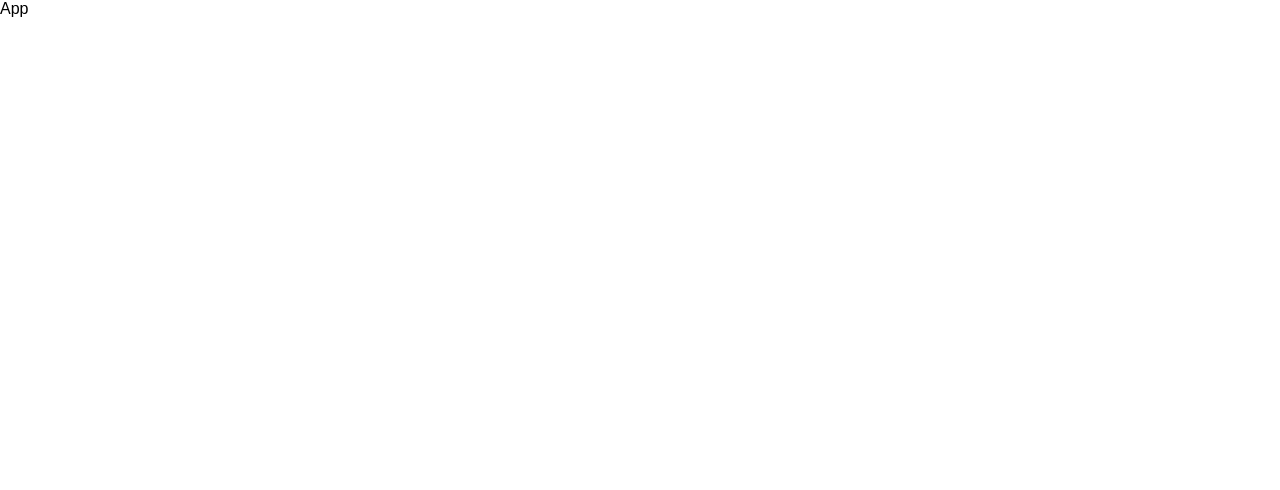
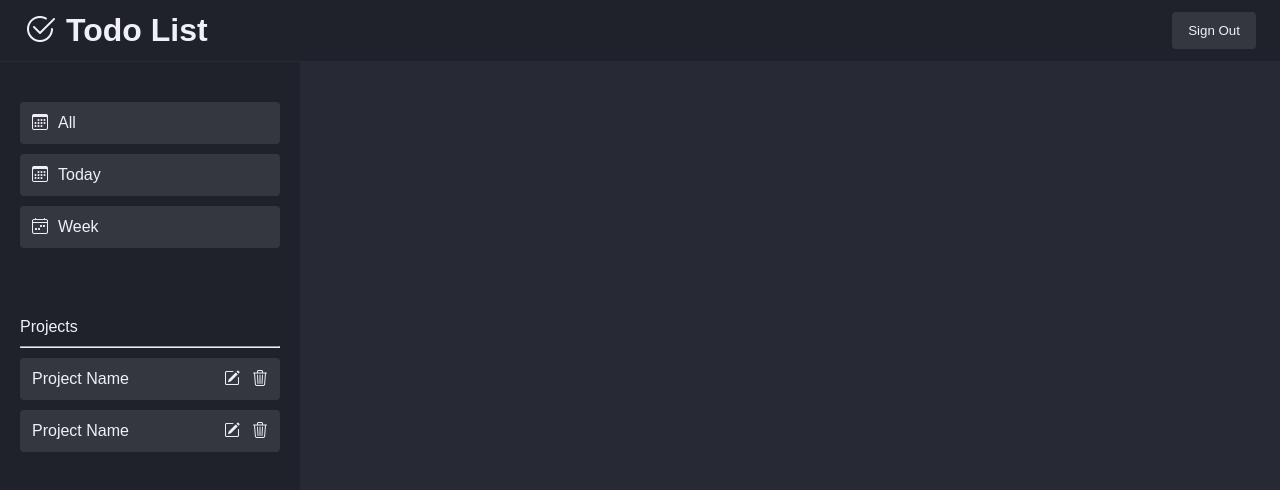
Before and after one commit to smandoki/todo-list, a React (Vite) app: page / in a window 1280 px wide. Shown: the top 490 px of the page. Built offline with nearby package versions, Linux system fonts and the light colour scheme.

Commit message:
Added header, aside, and projects
added header, aside, and project components and completed basic styling

```diff
--- a/package.json
+++ b/package.json
@@ -9,12 +9,16 @@
     "preview": "vite preview"
   },
   "dependencies": {
+    "firebase": "^9.17.2",
     "react": "^18.2.0",
-    "react-dom": "^18.2.0"
+    "react-dom": "^18.2.0",
+    "react-firebase-hooks": "^5.1.1",
+    "styled-components": "^5.3.8"
   },
   "devDependencies": {
     "@types/react": "^18.0.27",
     "@types/react-dom": "^18.0.10",
+    "@types/styled-components": "^5.1.26",
     "@vitejs/plugin-react": "^3.1.0",
     "typescript": "^4.9.3",
     "vite": "^4.1.0"
--- a/src/App.tsx
+++ b/src/App.tsx
@@ -1,7 +1,23 @@
 import React from 'react';
+import styled from 'styled-components';
+
+import Aside from './components/Aside';
+import Header from './components/Header';
 
 function App() {
-  return <div>App</div>;
+  return (
+    <StyledApp>
+      <Header />
+      <Aside />
+    </StyledApp>
+  );
 }
 
 export default App;
+
+const StyledApp = styled.div`
+  height: 100%;
+  display: grid;
+  grid-template-columns: 300px 1fr;
+  grid-template-rows: auto 1fr;
+`;
--- /dev/null
+++ b/src/components/Aside.tsx
@@ -0,0 +1,52 @@
+import React from 'react';
+import styled from 'styled-components';
+import Projects from './Projects';
+
+function Aside() {
+  return (
+    <StyledAside>
+      <StyledLink>
+        <i className="bi bi-calendar3"></i>
+        All
+      </StyledLink>
+
+      <StyledLink>
+        <i className="bi bi-calendar3"></i>
+        Today
+      </StyledLink>
+
+      <StyledLink>
+        <i className="bi bi-calendar4-week"></i>
+        Week
+      </StyledLink>
+
+      <Projects />
+    </StyledAside>
+  );
+}
+
+export default Aside;
+
+const StyledAside = styled.aside`
+  background-color: #1f222a;
+  padding: 40px 20px;
+  display: flex;
+  flex-direction: column;
+  gap: 10px;
+`;
+
+const StyledLink = styled.a`
+  background-color: #34373f;
+  padding: 12px;
+  border-radius: 4px;
+  display: flex;
+  gap: 10px;
+
+  :hover {
+    filter: brightness(85%);
+  }
+
+  :active {
+    filter: brightness(70%);
+  }
+`;
--- /dev/null
+++ b/src/components/Header.tsx
@@ -0,0 +1,43 @@
+import React from 'react';
+import styled from 'styled-components';
+
+function Header() {
+  return (
+    <StyledHeader>
+      <Icon className="bi bi-check2-circle" />
+      <h1>Todo List</h1>
+      <LogoutBtn>Sign Out</LogoutBtn>
+    </StyledHeader>
+  );
+}
+
+export default Header;
+
+const StyledHeader = styled.header`
+  background-color: #1f222a;
+  display: flex;
+  padding: 12px 24px;
+  gap: 10px;
+  border-bottom: 1px solid #272a34;
+  grid-column: 1 / 3;
+`;
+
+const Icon = styled.i`
+  font-size: 2rem;
+`;
+
+const LogoutBtn = styled.button`
+  padding: 8px 16px;
+  margin-left: auto;
+  background-color: #34373f;
+  border: none;
+  border-radius: 4px;
+
+  :hover {
+    filter: brightness(85%);
+  }
+
+  :active {
+    filter: brightness(70%);
+  }
+`;
--- /dev/null
+++ b/src/components/Projects.tsx
@@ -0,0 +1,72 @@
+import React from 'react';
+import styled from 'styled-components';
+
+function Projects() {
+  return (
+    <StyledProjects>
+      <p>Projects</p>
+      <LineBreak />
+
+      <StyledLink>
+        <ProjectName>Project Name</ProjectName>
+        <EditIcon className="bi bi-pencil-square"></EditIcon>
+        <i className="bi bi-trash3"></i>
+      </StyledLink>
+
+      <StyledLink>
+        <ProjectName>Project Name</ProjectName>
+        <EditIcon className="bi bi-pencil-square"></EditIcon>
+        <i className="bi bi-trash3"></i>
+      </StyledLink>
+    </StyledProjects>
+  );
+}
+
+export default Projects;
+
+const StyledProjects = styled.div`
+  margin-top: 60px;
+  display: flex;
+  flex-direction: column;
+  gap: 10px;
+`;
+
+const LineBreak = styled.hr`
+  color: #2f313e;
+`;
+
+const StyledLink = styled.a`
+  background-color: #34373f;
+  padding: 12px;
+  border-radius: 4px;
+  display: flex;
+  gap: 12px;
+
+  :hover {
+    filter: brightness(85%);
+  }
+
+  :active {
+    filter: brightness(70%);
+  }
+
+  i:hover {
+    cursor: pointer;
+    color: lightskyblue;
+  }
+
+  i:active {
+    transform: scale(115%);
+  }
+`;
+
+const EditIcon = styled.i`
+  margin-left: auto;
+`;
+
+const ProjectName = styled.p`
+  width: 160px;
+  text-overflow: ellipsis;
+  white-space: nowrap;
+  overflow: hidden;
+`;
--- a/src/global.css
+++ b/src/global.css
@@ -1,9 +1,17 @@
+@import url('https://cdn.jsdelivr.net/npm/bootstrap-icons@1.10.3/font/bootstrap-icons.css');
+
 * {
   margin: 0;
   font-family: Arial, Helvetica, sans-serif;
+  color: #eff0f8;
 }
 
 body,
-#root {
+#root,
+html {
   height: 100%;
 }
+
+body {
+  background-color: #272a34;
+}
```
Also changed, not shown: firebase.ts (added, +12 -0 lines), 1 other file (tests, documents, lock files or other folders).
